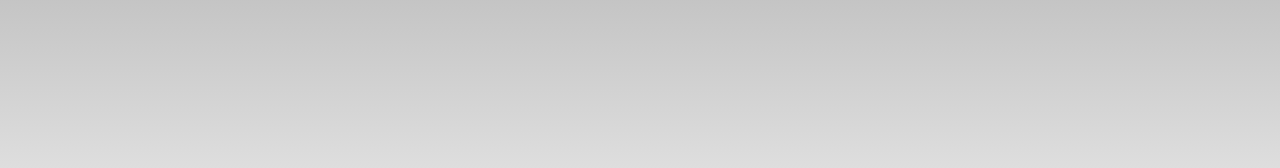
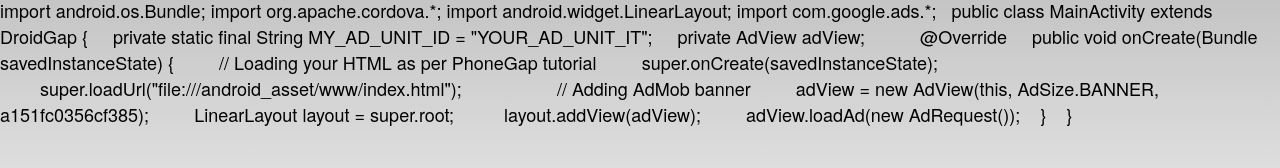
Before and after one commit to Gusano3o0/AppAranjuez, a plain HTML site: page www/index.html in a window 1280 px wide. Shown: the part 198-366 px from the top of the page. Drawn offline with Linux system fonts and the light colour scheme.

Commit message:
Update index.html

```diff
--- a/www/index.html
+++ b/www/index.html
@@ -29,6 +29,29 @@
        <div align="center"><img src="res/icon/logo.png"/></div>
                 <br/>
 
+import android.os.Bundle;
+import org.apache.cordova.*;
+import android.widget.LinearLayout;
+import com.google.ads.*;
+
+public class MainActivity extends DroidGap {
+    private static final String MY_AD_UNIT_ID = "YOUR_AD_UNIT_IT";
+    private AdView adView;
+
+    @Override
+    public void onCreate(Bundle savedInstanceState) {
+        // Loading your HTML as per PhoneGap tutorial
+        super.onCreate(savedInstanceState);
+        super.loadUrl("file:///android_asset/www/index.html");
+
+        // Adding AdMob banner
+        adView = new AdView(this, AdSize.BANNER, a151fc0356cf385);
+        LinearLayout layout = super.root;
+        layout.addView(adView);
+        adView.loadAd(new AdRequest());
+   }
+}
+
 <script src="http://feeds.feedburner.com/ElEscarpelo?format=sigpro" type="text/javascript" ></script><noscript></noscript>
     </body>
 </html>
```
